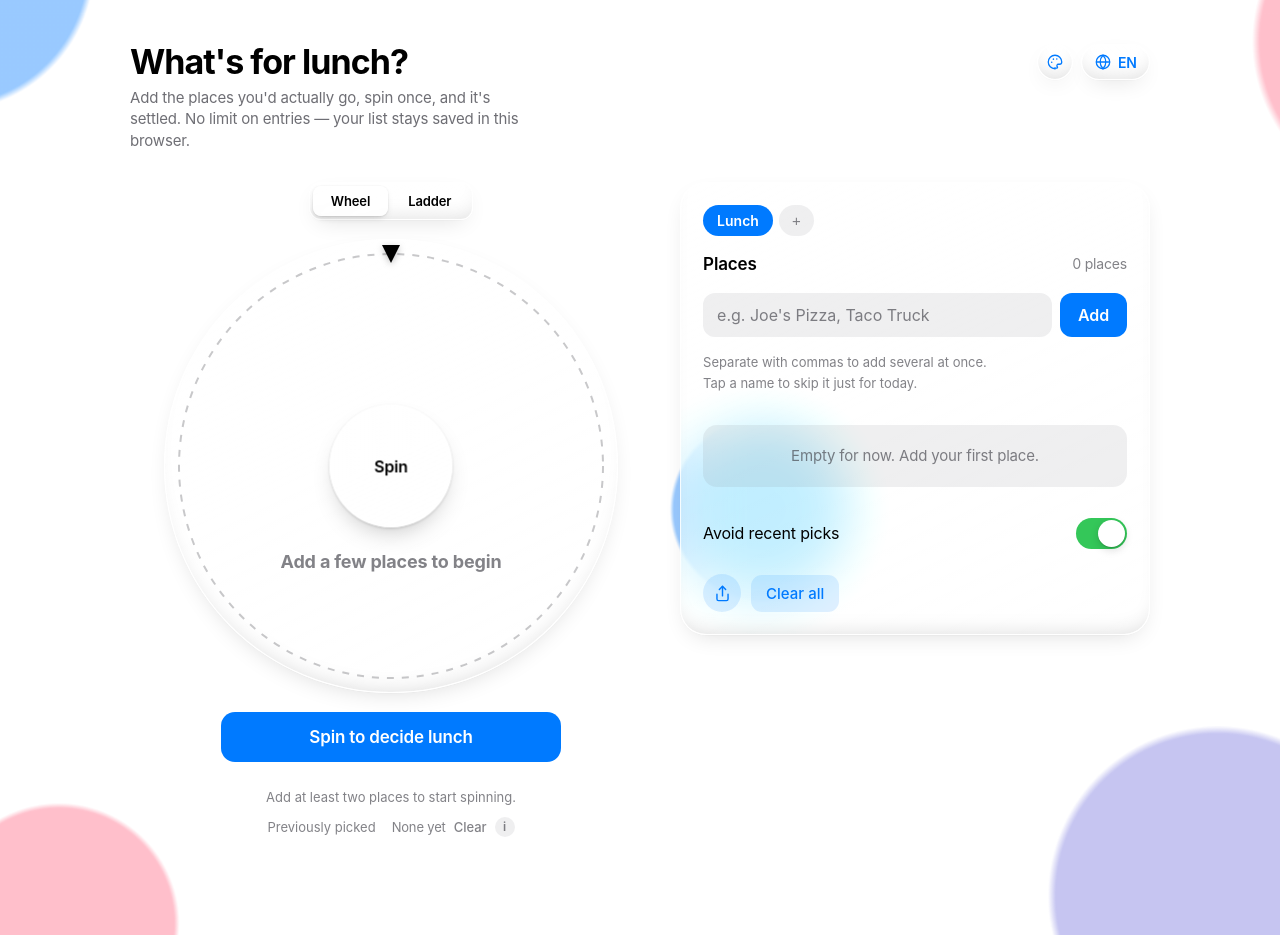
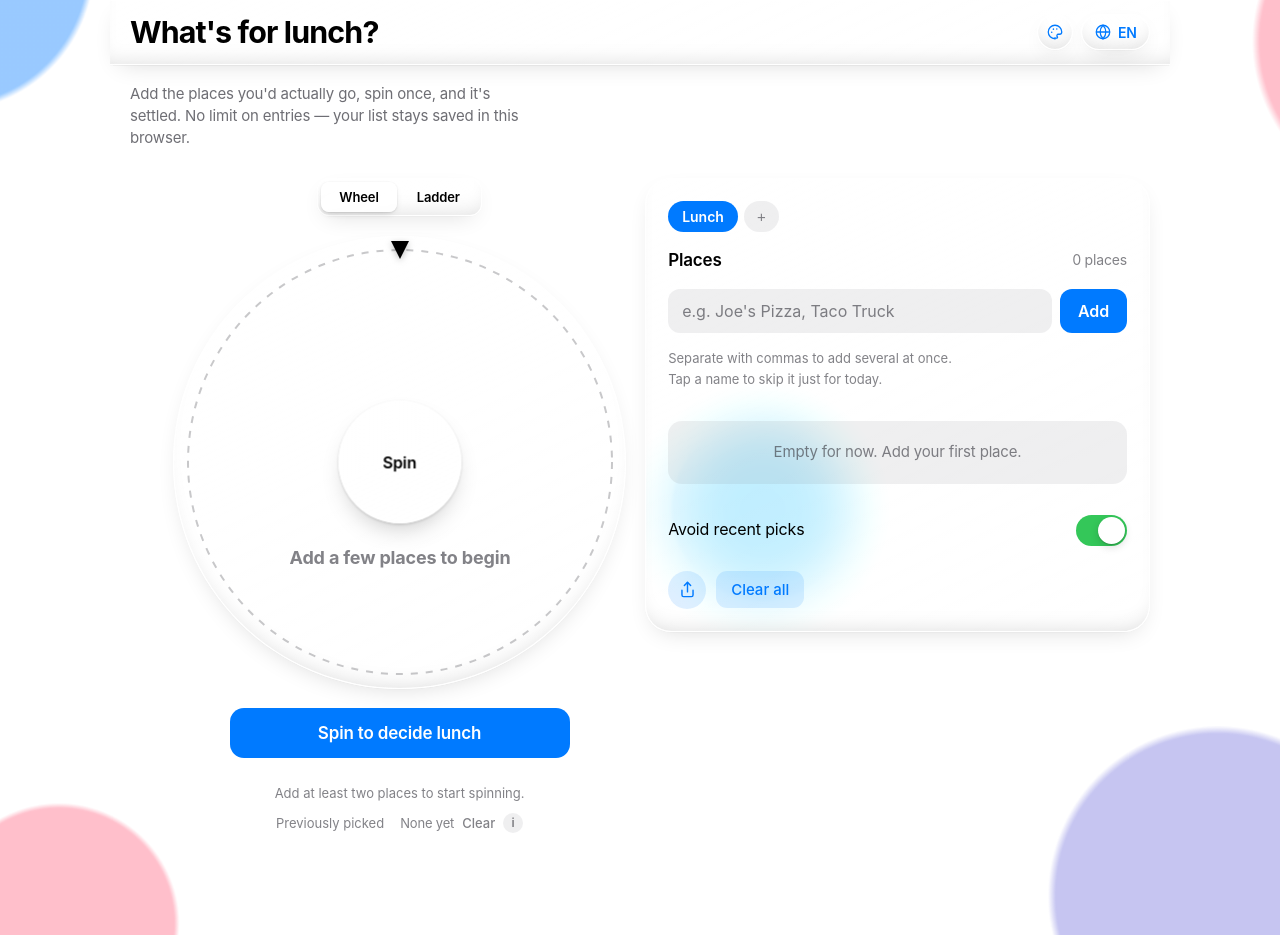
Before and after one commit to YUJEONGLEEEEE/lunch-roulette, a plain HTML site: page index.html in a window 1280 px wide. Drawn offline with Linux system fonts and the light colour scheme.

Commit message:
ui: give the glass real depth and fix it in dark mode
- pin the title and tools into a sticky glass bar so the page scrolls under it
- overlap the wheel under the panel edge on wide screens so its colors bleed through
- build a dark glass material instead of reusing the white one on a black ground
- dim the ambient color fields in dark mode and darken the refraction

```diff
--- a/index.html
+++ b/index.html
@@ -39,11 +39,15 @@
     --blob-a: rgba(0, 122, 255, .40);
     --blob-b: rgba(255, 45, 85, .30);
     --blob-c: rgba(88, 86, 214, .34);
-    --g-top: .72;
-    --g-mid: .56;
-    --g-bot: .64;
+    --g-1: rgba(255, 255, 255, .72);
+    --g-2: rgba(255, 255, 255, .56);
+    --g-3: rgba(255, 255, 255, .64);
     --g-edge: rgba(255, 255, 255, .8);
     --g-sheen: rgba(255, 255, 255, .9);
+    --g-inner: rgba(255, 255, 255, .12);
+    --g-floor: rgba(0, 0, 0, .22);
+    --g-bright: brightness(1.04);
+    --seg-on: rgba(255, 255, 255, .95);
     --shadow: 0 .5px 1px rgba(0, 0, 0, .04), 0 8px 24px -10px rgba(0, 0, 0, .16);
     --shadow-lift: 0 1px 2px rgba(0, 0, 0, .06), 0 24px 56px -20px rgba(0, 0, 0, .28);
 
@@ -73,14 +77,18 @@
       --on-deep: #000000;
       --metal-a: rgba(72, 72, 74, .92);
       --metal-b: rgba(28, 28, 30, .8);
-      --blob-a: rgba(10, 132, 255, .46);
-      --blob-b: rgba(255, 55, 95, .32);
-      --blob-c: rgba(94, 92, 230, .38);
-      --g-top: .16;
-      --g-mid: .07;
-      --g-bot: .12;
-      --g-edge: rgba(255, 255, 255, .16);
-      --g-sheen: rgba(255, 255, 255, .22);
+      --blob-a: rgba(10, 132, 255, .28);
+      --blob-b: rgba(255, 55, 95, .18);
+      --blob-c: rgba(94, 92, 230, .24);
+      --g-1: rgba(68, 68, 74, .80);
+      --g-2: rgba(40, 40, 46, .64);
+      --g-3: rgba(28, 28, 33, .72);
+      --g-edge: rgba(255, 255, 255, .13);
+      --g-sheen: rgba(255, 255, 255, .16);
+      --g-inner: rgba(255, 255, 255, .05);
+      --g-floor: rgba(0, 0, 0, .45);
+      --g-bright: brightness(.92);
+      --seg-on: rgba(99, 99, 105, .95);
       --shadow: 0 .5px 1px rgba(0, 0, 0, .5), 0 8px 24px -10px rgba(0, 0, 0, .7);
       --shadow-lift: 0 1px 2px rgba(0, 0, 0, .6), 0 24px 56px -20px rgba(0, 0, 0, .85);
     }
@@ -105,14 +113,18 @@
     --on-deep: #000000;
     --metal-a: rgba(72, 72, 74, .92);
     --metal-b: rgba(28, 28, 30, .8);
-    --blob-a: rgba(10, 132, 255, .46);
-    --blob-b: rgba(255, 55, 95, .32);
-    --blob-c: rgba(94, 92, 230, .38);
-    --g-top: .16;
-    --g-mid: .07;
-    --g-bot: .12;
-    --g-edge: rgba(255, 255, 255, .16);
-    --g-sheen: rgba(255, 255, 255, .22);
+    --blob-a: rgba(10, 132, 255, .28);
+    --blob-b: rgba(255, 55, 95, .18);
+    --blob-c: rgba(94, 92, 230, .24);
+    --g-1: rgba(68, 68, 74, .80);
+    --g-2: rgba(40, 40, 46, .64);
+    --g-3: rgba(28, 28, 33, .72);
+    --g-edge: rgba(255, 255, 255, .13);
+    --g-sheen: rgba(255, 255, 255, .16);
+    --g-inner: rgba(255, 255, 255, .05);
+    --g-floor: rgba(0, 0, 0, .45);
+    --g-bright: brightness(.92);
+    --seg-on: rgba(99, 99, 105, .95);
     --shadow: 0 .5px 1px rgba(0, 0, 0, .5), 0 8px 24px -10px rgba(0, 0, 0, .7);
     --shadow-lift: 0 1px 2px rgba(0, 0, 0, .6), 0 24px 56px -20px rgba(0, 0, 0, .85);
   }
@@ -183,18 +195,14 @@
      반투명 채움 + 배경 굴절(blur·saturate) + 위쪽 스페큘러 하이라이트 +
      테두리 광택 + 바닥 그림자. 다섯 겹이 모여야 유리로 읽힌다 */
   .glass {
-    background:
-      linear-gradient(155deg,
-        rgba(255, 255, 255, var(--g-top)) 0%,
-        rgba(255, 255, 255, var(--g-mid)) 46%,
-        rgba(255, 255, 255, var(--g-bot)) 100%);
-    backdrop-filter: blur(28px) saturate(210%) brightness(1.04);
-    -webkit-backdrop-filter: blur(28px) saturate(210%) brightness(1.04);
+    background: linear-gradient(155deg, var(--g-1) 0%, var(--g-2) 46%, var(--g-3) 100%);
+    backdrop-filter: blur(28px) saturate(210%) var(--g-bright);
+    -webkit-backdrop-filter: blur(28px) saturate(210%) var(--g-bright);
     border: .5px solid var(--g-edge);
     box-shadow:
       inset 0 1px 0 var(--g-sheen),
-      inset 0 0 0 .5px rgba(255, 255, 255, .12),
-      inset 0 -14px 26px -20px rgba(0, 0, 0, .22),
+      inset 0 0 0 .5px var(--g-inner),
+      inset 0 -14px 26px -20px var(--g-floor),
       var(--shadow);
   }
 
@@ -207,28 +215,35 @@
     gap: 30px;
   }
 
-  /* ─── masthead ─── */
-  .masthead {
+  /* ─── 상단 유리 바 — 내용이 이 아래로 지나간다 ─── */
+  .topbar {
+    position: sticky;
+    top: 0;
+    z-index: 6;
     display: flex;
     flex-wrap: wrap;
-    align-items: flex-start;
+    align-items: center;
     justify-content: space-between;
-    gap: 16px 24px;
-  }
-
-  .masthead-text { display: flex; flex-direction: column; gap: 6px; flex: 1 1 320px; min-width: 0; }
+    gap: 12px 20px;
+    margin: -44px -20px 0;
+    padding: 14px 20px;
+    border-radius: 0;
+    border-left: none;
+    border-right: none;
+    border-top: none;
+  }
 
   h1 {
     font-family: var(--display);
     font-weight: 700;
-    font-size: clamp(1.75rem, 5.4vw, 2.125rem);
+    font-size: clamp(1.5rem, 4.6vw, 1.9rem);
     letter-spacing: -.028em;
     line-height: 1.08;
     text-wrap: balance;
     margin: 0;
   }
 
-  .dek { margin: 0; max-width: 42ch; color: var(--ink-2); font-size: 15px; line-height: 1.45; }
+  .dek { margin: -12px 0 0; max-width: 42ch; color: var(--ink-2); font-size: 15px; line-height: 1.45; }
 
   /* ─── header tools ─── */
   .masthead-tools { display: flex; align-items: center; gap: 8px; flex: none; }
@@ -336,6 +351,15 @@
 
   @media (max-width: 860px) { .stage { grid-template-columns: minmax(0, 1fr); gap: 24px; } }
 
+  /* 넓은 화면에서는 원판이 패널 왼쪽 가장자리 아래로 파고든다 —
+     유리 너머로 조각 색이 번지는 것이 보인다 */
+  @media (min-width: 1000px) {
+    .stage { grid-template-columns: minmax(0, 1fr) minmax(300px, .84fr); }
+    .wheel-col { position: relative; z-index: 1; }
+    .wheel-wrap { max-width: 468px; }
+    .panel { margin-left: -52px; position: relative; z-index: 2; }
+  }
+
   /* ─── segmented control ─── */
   .mode-switch {
     display: inline-flex;
@@ -359,8 +383,8 @@
   }
 
   .mode-btn[aria-pressed="true"] {
-    background: rgba(255, 255, 255, .92);
-    color: #000;
+    background: var(--seg-on);
+    color: var(--ink);
     box-shadow: 0 .5px 2px rgba(0, 0, 0, .14), 0 4px 10px -4px rgba(0, 0, 0, .2);
   }
 
@@ -972,11 +996,8 @@
 </head>
 <body>
 <div class="page">
-  <header class="masthead">
-    <div class="masthead-text">
-      <h1 data-i18n="title">오늘 뭐 먹지?</h1>
-      <p class="dek" data-i18n="dek">가고 싶은 식당을 적고 한 번 돌리면 끝.</p>
-    </div>
+  <header class="topbar glass">
+    <h1 data-i18n="title">오늘 뭐 먹지?</h1>
     <div class="masthead-tools">
     <div class="theme-pick" id="theme-pick">
       <button class="icon-btn glass" id="theme-toggle" type="button" aria-haspopup="true" aria-expanded="false" data-i18n-aria="theme">
@@ -1002,6 +1023,8 @@
     </div>
     </div>
   </header>
+
+  <p class="dek" data-i18n="dek">가고 싶은 식당을 적고 한 번 돌리면 끝.</p>
 
   <div class="stage">
     <div class="wheel-col">
@@ -1133,7 +1156,8 @@
       "ground", "ground-2", "surface", "surface-2", "glass", "glass-line",
       "ink", "ink-2", "ink-3", "line", "line-strong",
       "accent", "accent-soft", "accent-ink", "deep", "on-deep",
-      "metal-a", "metal-b", "blob-a", "blob-b", "shadow", "shadow-lift"
+      "metal-a", "metal-b", "blob-a", "blob-b", "blob-c", "shadow", "shadow-lift",
+      "g-1", "g-2", "g-3", "g-edge", "g-sheen", "g-inner", "g-floor", "g-bright", "seg-on"
     ];
 
     var THEMES = [
@@ -1200,7 +1224,12 @@
           accent: "#0A84FF", "accent-soft": "rgba(10,132,255,.24)", "accent-ink": "#FFFFFF",
           deep: "#30D158", "on-deep": "#000000",
           "metal-a": "rgba(72,72,74,.92)", "metal-b": "rgba(28,28,30,.8)",
-          "blob-a": "rgba(10,132,255,.3)", "blob-b": "rgba(255,55,95,.2)",
+          "blob-a": "rgba(10,132,255,.28)", "blob-b": "rgba(255,55,95,.18)",
+          "blob-c": "rgba(94,92,230,.24)",
+          "g-1": "rgba(68,68,74,.80)", "g-2": "rgba(40,40,46,.64)", "g-3": "rgba(28,28,33,.72)",
+          "g-edge": "rgba(255,255,255,.13)", "g-sheen": "rgba(255,255,255,.16)",
+          "g-inner": "rgba(255,255,255,.05)", "g-floor": "rgba(0,0,0,.45)",
+          "g-bright": "brightness(.92)", "seg-on": "rgba(99,99,105,.95)",
           shadow: "0 .5px 1px rgba(0,0,0,.5), 0 8px 24px -10px rgba(0,0,0,.7)",
           "shadow-lift": "0 1px 2px rgba(0,0,0,.6), 0 24px 56px -20px rgba(0,0,0,.85)"
         },
```
